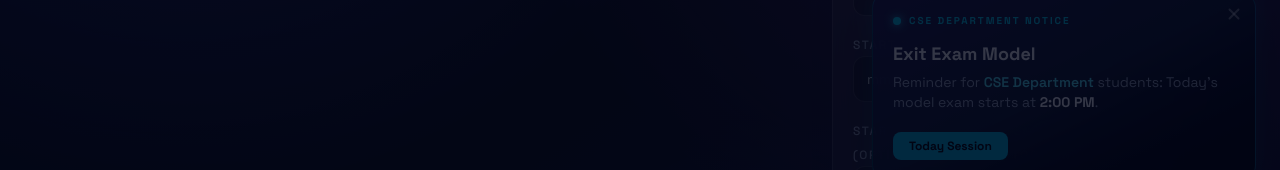
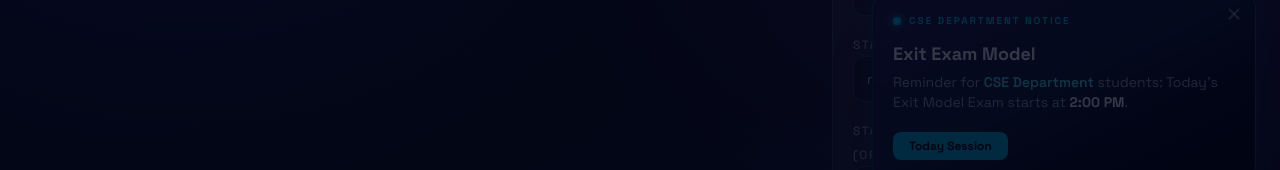
Before and after one commit to Abd453/gccountdown, a Next.js app: page / in a window 1280 px wide. Shown: the part 595-765 px from the top of the page. Built offline with nearby package versions, Linux system fonts and the light colour scheme.

Commit message:
fix: add Exit Exam Model text

```diff
--- a/src/components/CseAnnouncement.tsx
+++ b/src/components/CseAnnouncement.tsx
@@ -51,7 +51,7 @@ export function CseAnnouncement() {
               <div>
                 <h3 className="text-lg font-bold text-white">Exit Exam Model</h3>
                 <p className="mt-1 text-sm text-blue-100/70">
-                  Reminder for <span className="text-cyan-300 font-semibold">CSE Department</span> students: Today's model exam starts at <span className="text-white font-bold">2:00 PM</span>.
+                  Reminder for <span className="text-cyan-300 font-semibold">CSE Department</span> students: Today's Exit Model Exam starts at <span className="text-white font-bold">2:00 PM</span>.
                 </p>
               </div>
 
```
